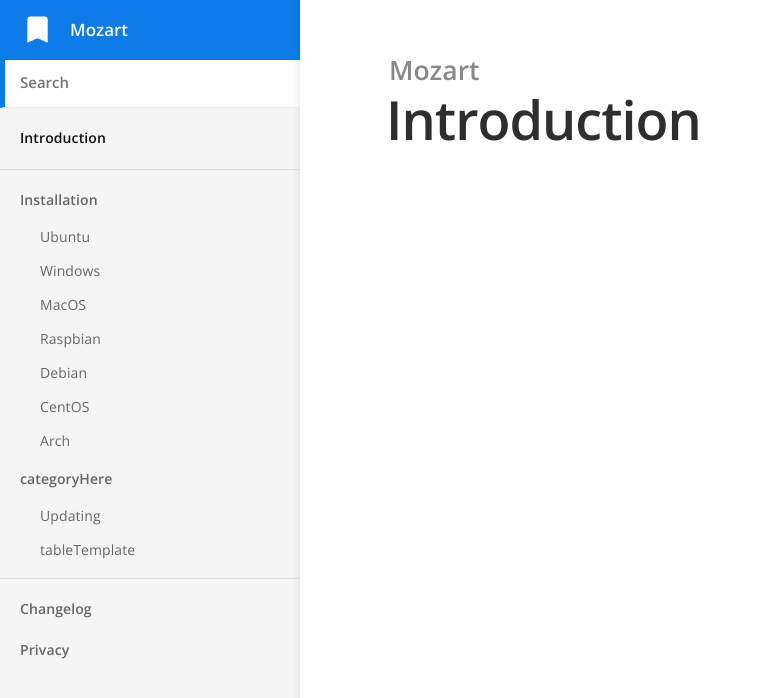
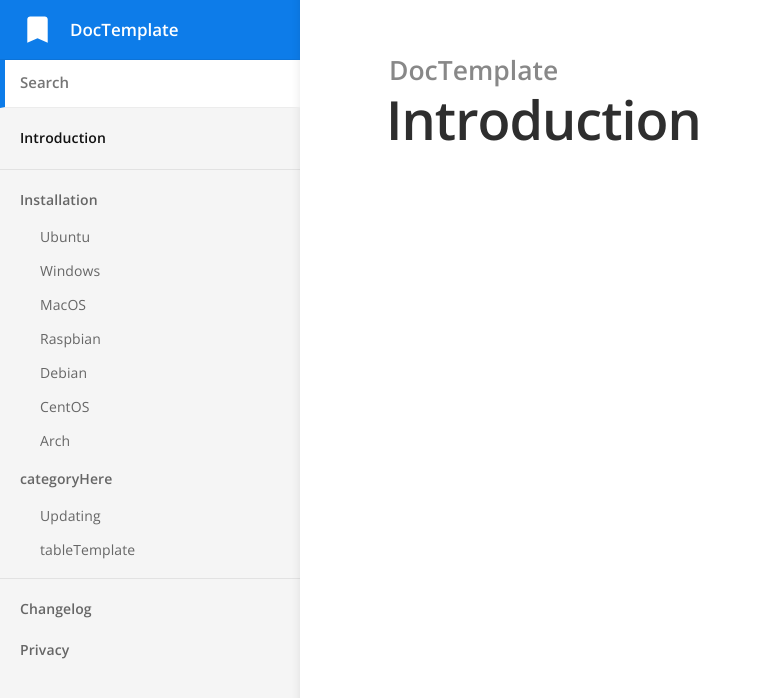
Before and after one commit to Narehood/DocTemplate, a Jekyll site: the page built from index.md, in a window 1280 px wide. Shown: the top 698 px of the page, without its empty margins (0-761 px from the left). Built offline with Jekyll 4.4.1, drawn with Linux system fonts in a browser that asks for light colours.

Commit message:
Update _config.yml

```diff
--- a/_config.yml
+++ b/_config.yml
@@ -1,9 +1,9 @@
 # ----
 # Site
 
-title: Mozart
+title: DocTemplate
 description: The documentation for the original MusicBot for Discord.
-url: "https://narehood.github.io/Mozart/"
+url: "https://narehood.github.io/DocTemplate/"
 logo: 'images/logo.png'
 google_analytics_key: UA-61418431-2
 show_full_navigation: true
```
